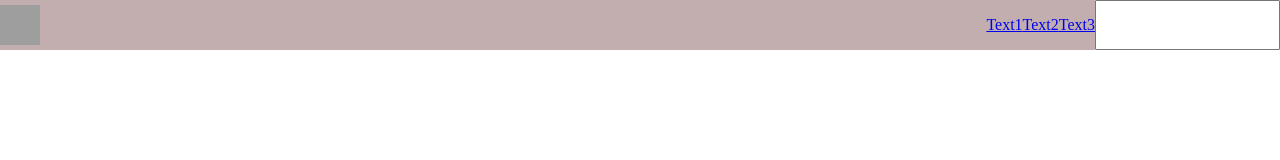
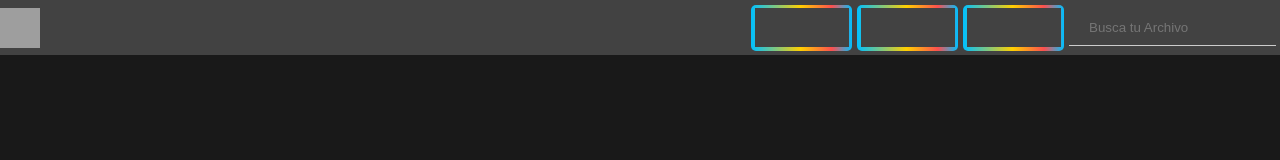
Before and after one commit to JoseManuelCastro801/PlatziVideo, a React app: page / in a window 1280 px wide. Built offline with nearby package versions, Linux system fonts and the light colour scheme; grey boxes are pictures that could not be loaded.

Commit message:
Mejora de Header

```diff
--- a/src/assets/styles/app.scss
+++ b/src/assets/styles/app.scss
@@ -1,4 +1,4 @@
 body{
     margin: 0;
-    background-color: white;
+    background-color:#191919;
 }
--- a/src/assets/styles/header.scss
+++ b/src/assets/styles/header.scss
@@ -1,8 +1,9 @@
 .header{
-    background-color: #c2aeae;
+    background-color: #424242;
     display: flex;
     align-items: center;
     justify-content: space-between;
+    height: 55px;
 }
 .header__img{
     width: 40px;
@@ -10,4 +11,53 @@
 }
 .header__nav{
     display: flex;
+    align-items: center;
 }
+
+
+
+a {
+    text-decoration:none;
+    color:#FFF;
+  }
+  .rainbow-button {
+    width: 101px;
+    height: 46px;
+    margin-right: 5px;
+    background-image: linear-gradient(90deg, #00C0FF 0%, #FFCF00 49%, #FC4F4F 80%, #00C0FF 100%);
+    border-radius: 5px;
+    display: flex;
+    align-items: center;
+    justify-content: center;
+    text-transform: uppercase;
+    font-size: 11vw;
+    font-weight: bold;
+}
+  .rainbow-button::after {
+    content: attr(alt);
+    width: 94px;
+    height: 39px;
+    background-color: #424242;
+    display: flex;
+    align-items: center;
+    justify-content: center;
+}
+  .rainbow-button:hover {
+    animation:slidebg 2s linear infinite;
+  }
+
+  @keyframes slidebg {
+    to {
+      background-position:20vw;
+    }
+  }
+
+  #Buscador {
+    background: #424242 no-repeat 0px 5px;
+    background-size: 24px;
+    border: transparent;
+    border-bottom: solid 1px #ccc;
+    padding: 10px 10px 10px 20px;
+    margin-right: 4px;
+    outline: none;
+  }
--- a/src/components/Header.jsx
+++ b/src/components/Header.jsx
@@ -5,10 +5,10 @@ const Header = () => (
     <header class="header">
         <img class="header__img" src="https://www.flaticon.es/premium-icon/icons/svg/2920/2920847.svg" alt="ImagenHardPoint"/>
         <nav class="header__nav">
-            <p><a href="/">Text1</a></p>
-            <p><a href="/">Text2</a></p>
-            <p><a href="/">Text3</a></p>
-            <input type="text"/>
+            <a class="rainbow-button" href="/" alt=""></a>
+            <a class="rainbow-button" href="/" alt=""></a>
+            <a class="rainbow-button" href="/" alt=""></a>
+            <input type="search" placeholder="Busca tu Archivo" id="Buscador" />
         </nav>
     </header>
 );
```
